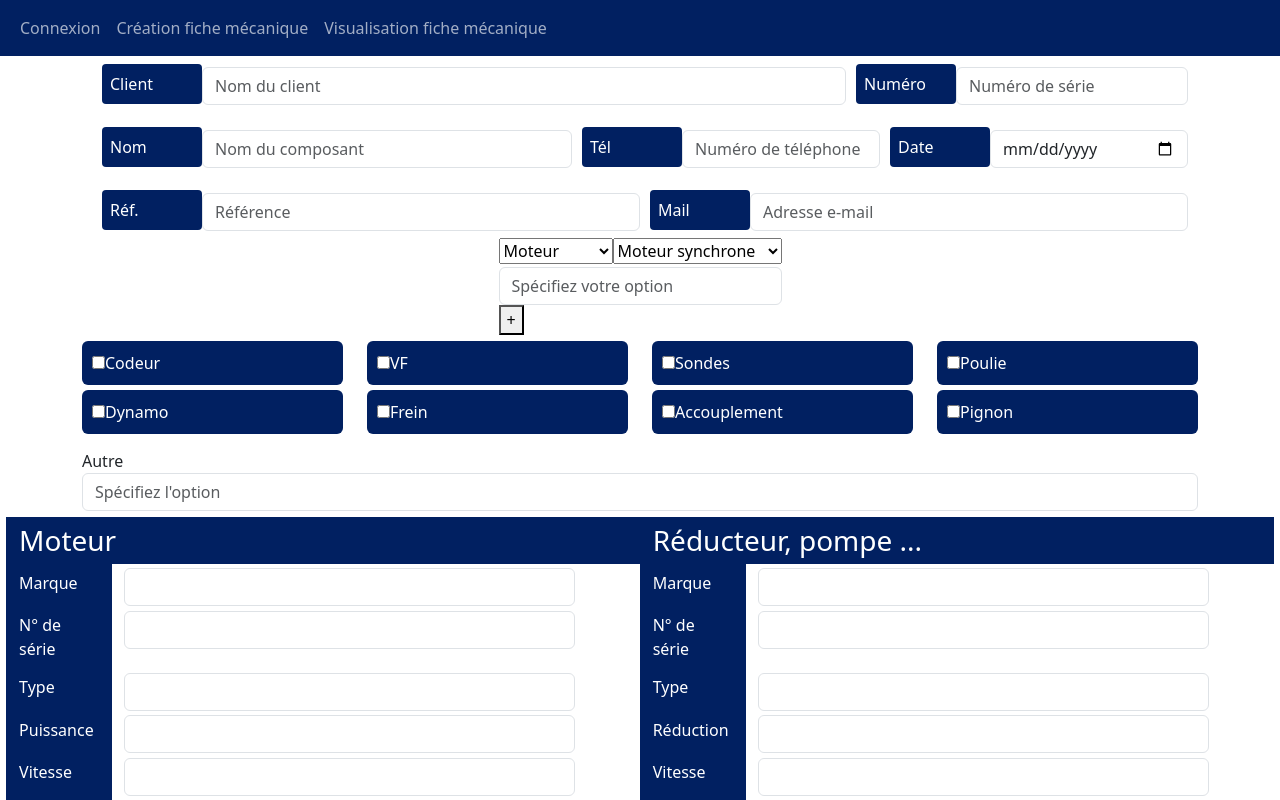
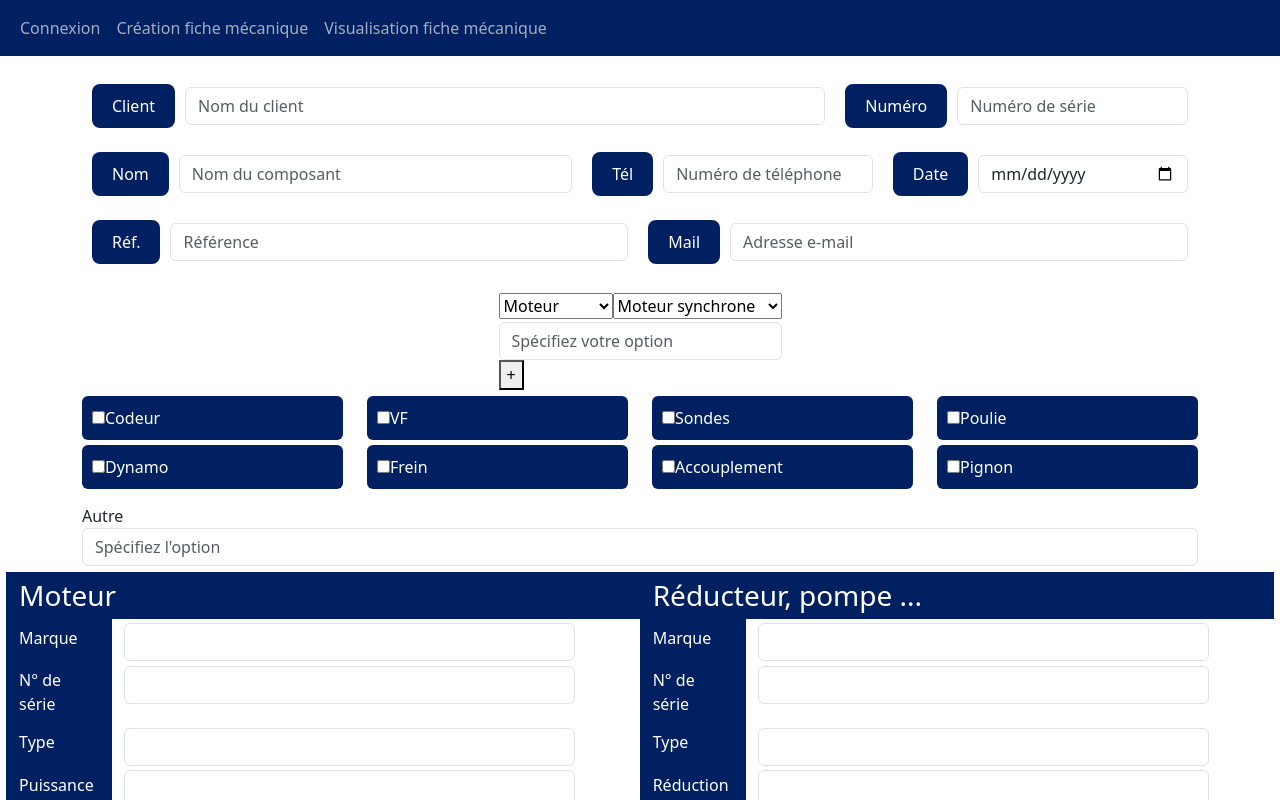
Before and after one commit to Mohamed-elg/PRI, an Angular app in the folder web/: page /mechanical-sheet in a window 1280 px wide. Shown: the top 800 px of the page. Built offline with nearby package versions, Linux system fonts and the light colour scheme.

Commit message:
update front + client component

```diff
--- a/web/src/app/client/client.component.css
+++ b/web/src/app/client/client.component.css
@@ -1,10 +1,13 @@
-form-control.rounded {
-    color: #000000;
-    border: 1px solid #012061;
+form {
+  margin-top: 20px;
+  margin-bottom: 20px;
+}
+
+.form-control.rounded {
   margin-left: 10px;
-    margin-top: 10px;
+  margin-top: 5px;
   margin-right: 10px;
-    margin-bottom: 10px;
+  margin-bottom: 5px;
 }
 
 .form-group {
@@ -15,17 +18,13 @@ form-control.rounded {
 }
 
 .form-group label {
-    border-radius: 4px;
+  border-radius: 8px;
   background-color: #012061;
   color: #ffffff;
-    padding: 8px;
+  padding: 10px;
+  padding-right: 20px;
+  padding-left: 20px;
   margin-left: 10px;
-    min-width: 100px;
-  }
-
-  /* Ajustement pour aligner la première et la deuxième checkbox sur la même ligne */
-  .form-group [type="checkbox"] + label {
-    margin-top: 10px; /* Ajout d'espace entre les checkboxes et les labels */
 }
 
 .form-group #client {
@@ -37,69 +36,15 @@ form-control.rounded {
 }
 
 .form-group #nom {
-    flex: 2; /* Moitié de la ligne */}
-  .form-group #tel,
-  .form-group #date {
+  flex: 2; /* Moitié de la ligne */
+}
+
+.form-group #tel, .form-group #date {
   flex: 1; /* Un quart de la ligne pour chaque é lément */
   /*margin-left: 10px; /* Ajoutez une marge à gauche pour simuler le calcul avec la marge */
 }
 
-  .form-group #ref,
-  .form-group #mail {
+.form-group #ref, .form-group #mail {
   flex: 1; /* 50% pour chaque élément */
   /* margin-left: 10px;  Ajoutez une marge à droite pour simuler le calcul avec la marge */
 }
-
-  .form-group + .form-group {
-    margin-top: 20px;
-  }
-
-
-  .form-group [type="checkbox"] {
-    margin-right: 5px;
-  }
-
-  .form-group .form-control.rounded {
-    margin-top: 5px;
-  }
-
-
-
-:root {
-  --primary-color: #012061;
-  --secondary-color: #ffffff;
-}
-
-body {
-  margin: 0;
-}
-
-.form-group {
-  display: flex;
-  flex-wrap: wrap;
-  justify-content: space-around;
-}
-
-.form-group div {
-  background-color: var(--primary-color);
-  color: var(--secondary-color);
-  padding: 5px;
-  margin: 5px;
-  border-radius: 5px;
-}
-
-    :root {
-      --primary-color: #012061;
-      --secondary-color: #ffffff;
-  }
-
-
- .form-group {
-      margin: 0 10px; /* Ajustez la marge selon vos besoins */
-  }
-
-  .form-group {
-      display: flex;
-      flex-direction: row;
-      justify-content: center;
-  }
--- a/web/src/app/client/client.component.ts
+++ b/web/src/app/client/client.component.ts
@@ -1,7 +1,7 @@
 import { Component } from '@angular/core';
 
 @Component({
-  selector: 'app-client',
+  selector: 'client',
   templateUrl: './client.component.html',
   styleUrls: ['./client.component.css']
 })
--- a/web/src/app/diagnostic/diagnostic.component.ts
+++ b/web/src/app/diagnostic/diagnostic.component.ts
@@ -1,7 +1,7 @@
 import { Component } from '@angular/core';
 
 @Component({
-  selector: 'app-diagnostic',
+  selector: 'diagnostic',
   templateUrl: './diagnostic.component.html',
   styleUrls: ['./diagnostic.component.css']
 })
--- a/web/src/app/list-mechanical-sheets/list-mechanical-sheets.component.html
+++ b/web/src/app/list-mechanical-sheets/list-mechanical-sheets.component.html
@@ -9,7 +9,7 @@
       </tr>
     </thead>
     <tbody>
-      <tr>
+      <tr data-href="#">
         <th scope="row">1</th>
         <td>Client 1</td>
         <td>01/01/2023</td>
--- a/web/src/app/mechanical-sheet/mechanical-sheet.component.html
+++ b/web/src/app/mechanical-sheet/mechanical-sheet.component.html
@@ -1,11 +1,11 @@
 <div class="row">
-    <app-client></app-client>
+    <client></client>
 </div>
 <div class="row">
-   <app-motor></app-motor>
+   <motor></motor>
 </div>
 <div class="row">
-   <app-other-equipement></app-other-equipement>
+   <other-equipement></other-equipement>
 </div>
 <div class="row">
     <div class="col">
@@ -19,7 +19,7 @@
     <tasks></tasks>
 </div>
 <div class="row">
-   <app-diagnostic></app-diagnostic>
+   <diagnostic></diagnostic>
 </div>
 <div class="row">
     <dimensional-inspection></dimensional-inspection>
--- a/web/src/app/motor/motor.component.ts
+++ b/web/src/app/motor/motor.component.ts
@@ -1,7 +1,7 @@
 import { Component } from '@angular/core';
 
 @Component({
-  selector: 'app-motor',
+  selector: 'motor',
   templateUrl: './motor.component.html',
   styleUrls: ['./motor.component.css']
 })
--- a/web/src/app/other-equipement/other-equipement.component.ts
+++ b/web/src/app/other-equipement/other-equipement.component.ts
@@ -1,7 +1,7 @@
 import { Component } from '@angular/core';
 
 @Component({
-  selector: 'app-other-equipement',
+  selector: 'other-equipement',
   templateUrl: './other-equipement.component.html',
   styleUrls: ['./other-equipement.component.css']
 })
```
Lines whose indentation alone changed are shown as unchanged.
